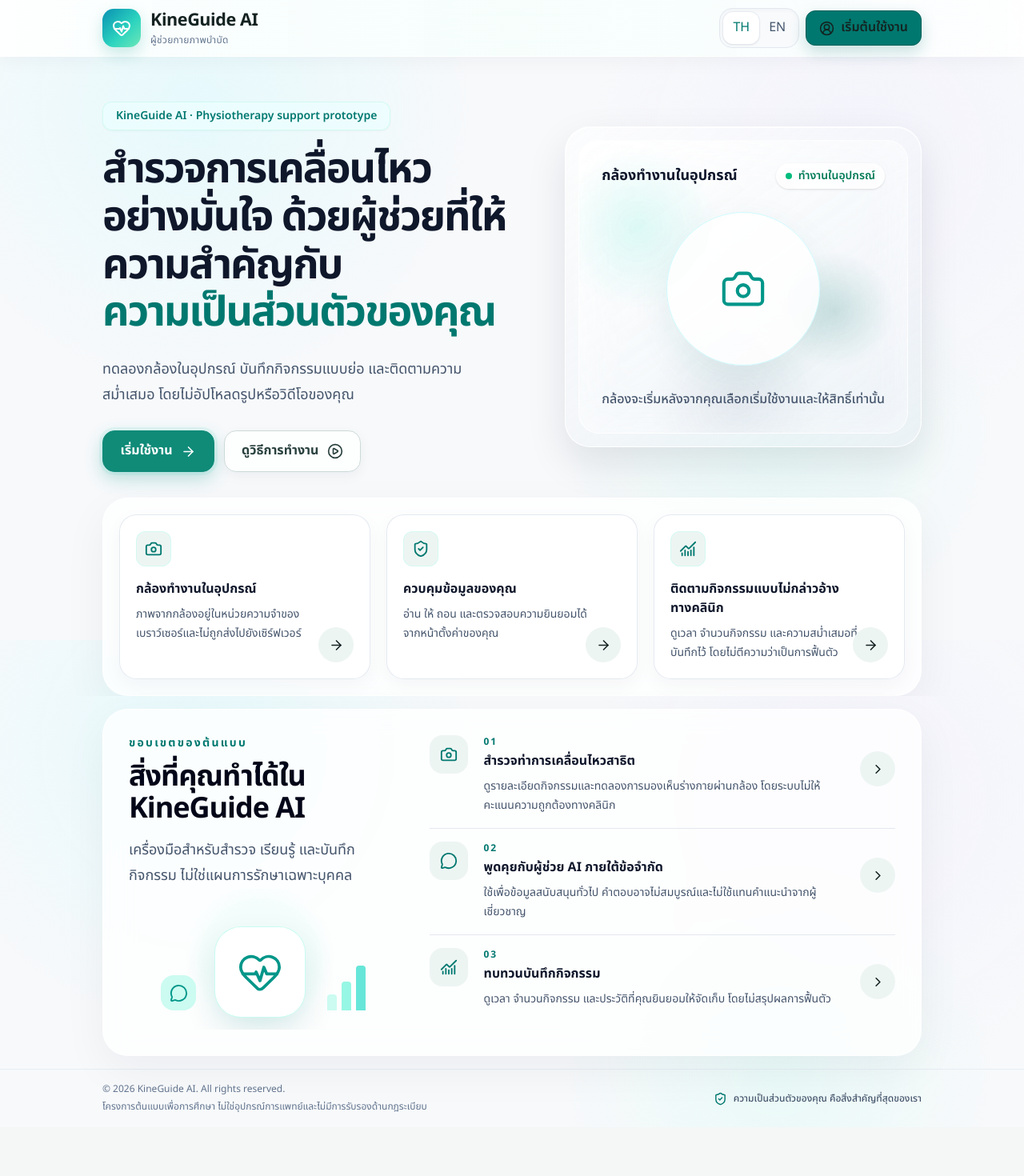
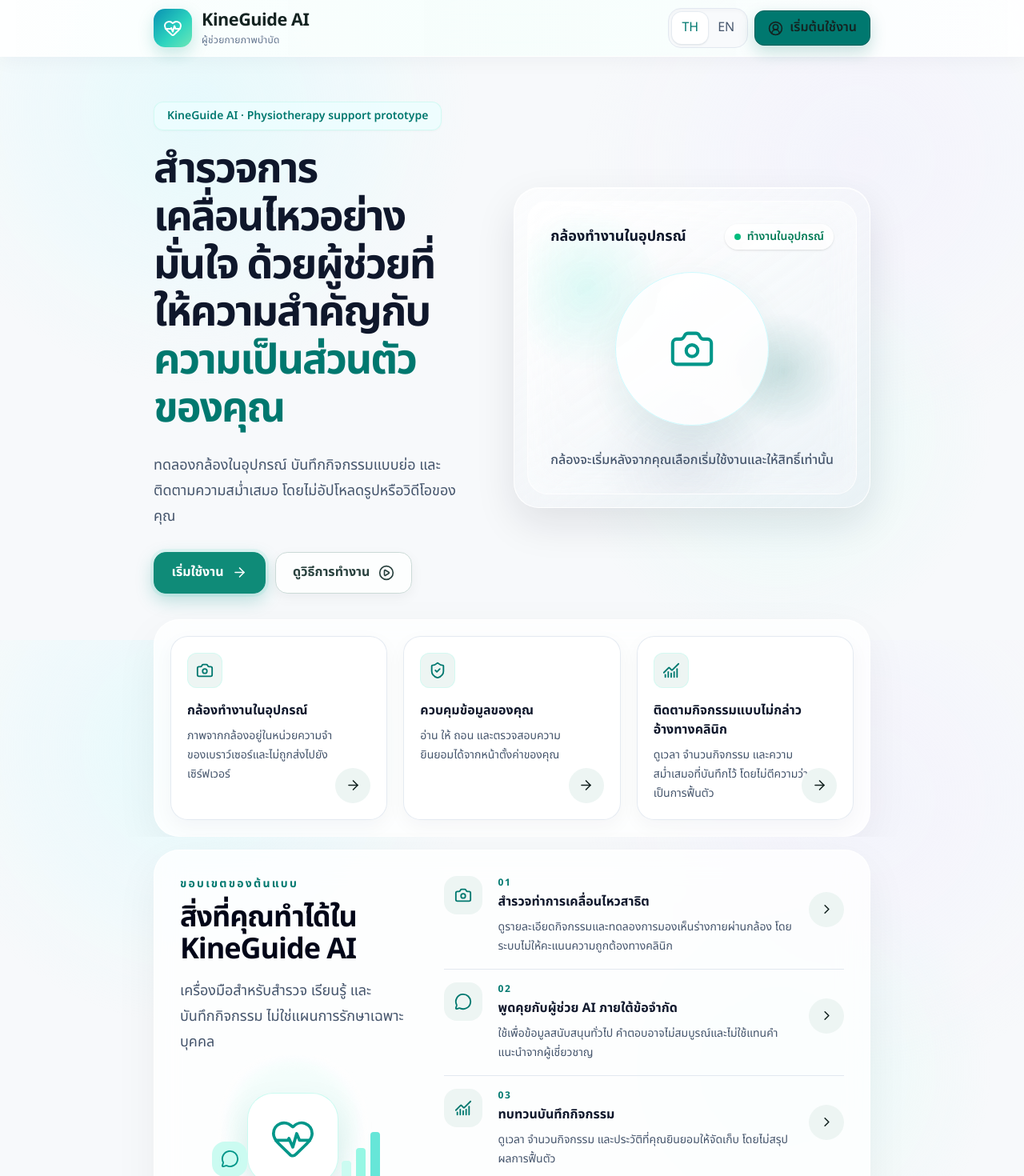
Before and after one commit to err0r4o4-dev/kineguide-ai, a React (Vite) app in the folder apps/web/: page / in a window 1280 px wide. Shown: the top 1470 px of the page at 80% size. Before the commit the page ends 1409 px from the top, so only its background shows below. Built offline with nearby package versions, Linux system fonts and the light colour scheme; no server answers.

Commit message:
feat: implement landing page with public header and initial e2e status check

```diff
--- a/apps/web/src/components/layout/PublicHeader.tsx
+++ b/apps/web/src/components/layout/PublicHeader.tsx
@@ -17,7 +17,7 @@
       >
         {t('common.skip')}
       </a>
-      <div className="mx-auto flex min-h-16 w-4/5 items-center justify-between gap-3 sm:min-h-[4.375rem]">
+      <div className="mx-auto flex min-h-16 w-[70%] items-center justify-between gap-3 sm:min-h-[4.375rem]">
         <span className="sm:hidden">
           <Brand compact prominent />
         </span>
--- a/apps/web/src/routes/LandingPage.tsx
+++ b/apps/web/src/routes/LandingPage.tsx
@@ -75,7 +75,7 @@
       <PublicHeader />
       <main id="main-content">
         <section className="relative isolate overflow-hidden">
-          <div className="kg-landing-content mx-auto grid w-4/5 items-center gap-10 pb-8 pt-12 sm:pb-10 sm:pt-14 lg:grid-cols-[1fr_auto] lg:gap-16 lg:pb-6 lg:pt-12">
+          <div className="kg-landing-content mx-auto grid w-[70%] items-center gap-10 pb-8 pt-12 sm:pb-10 sm:pt-14 lg:grid-cols-[1fr_auto] lg:gap-16 lg:pb-6 lg:pt-12">
             <div className="min-w-0 lg:py-2">
               <p className="inline-flex min-h-9 items-center rounded-xl border border-teal-100/80 bg-cyan-50/80 px-4 text-sm font-semibold text-teal-700 shadow-sm shadow-teal-900/[0.03]">
                 {t('landing.eyebrow')}
@@ -138,7 +138,7 @@
             </aside>
           </div>
           <div
-            className="kg-landing-content kg-landing-surface mx-auto w-4/5 rounded-[1.75rem] p-4 sm:p-5 lg:rounded-[2rem]"
+            className="kg-landing-content kg-landing-surface mx-auto w-[70%] rounded-[1.75rem] p-4 sm:p-5 lg:rounded-[2rem]"
             id="features"
           >
             <h2 className="sr-only" id="features-title">
@@ -180,7 +180,7 @@
           className="py-5 sm:py-7 lg:py-4"
           id="capabilities"
         >
-          <div className="kg-landing-content kg-landing-surface mx-auto grid w-4/5 gap-10 rounded-[1.75rem] p-7 sm:p-8 lg:grid-cols-[0.72fr_1.28fr] lg:gap-12 lg:rounded-[2rem]">
+          <div className="kg-landing-content kg-landing-surface mx-auto grid w-[70%] gap-10 rounded-[1.75rem] p-7 sm:p-8 lg:grid-cols-[0.72fr_1.28fr] lg:gap-12 lg:rounded-[2rem]">
             <div className="relative flex min-h-[24rem] flex-col lg:min-h-0">
               <div>
                 <p className="text-sm font-bold uppercase tracking-[0.16em] text-teal-700">
@@ -249,7 +249,7 @@
       </main>
 
       <footer className="border-t border-slate-200/70 bg-transparent">
-        <div className="kg-landing-content mx-auto flex w-4/5 flex-col gap-3 py-4 text-xs text-slate-500 sm:flex-row sm:items-center sm:justify-between">
+        <div className="kg-landing-content mx-auto flex w-[70%] flex-col gap-3 py-4 text-xs text-slate-500 sm:flex-row sm:items-center sm:justify-between">
           <div>
             <p>{t('landing.footerCopyright')}</p>
             <p className="mt-1 max-w-2xl leading-5 text-slate-500">
```
Also changed, not shown: 1 other file (tests, documents, lock files or other folders).
